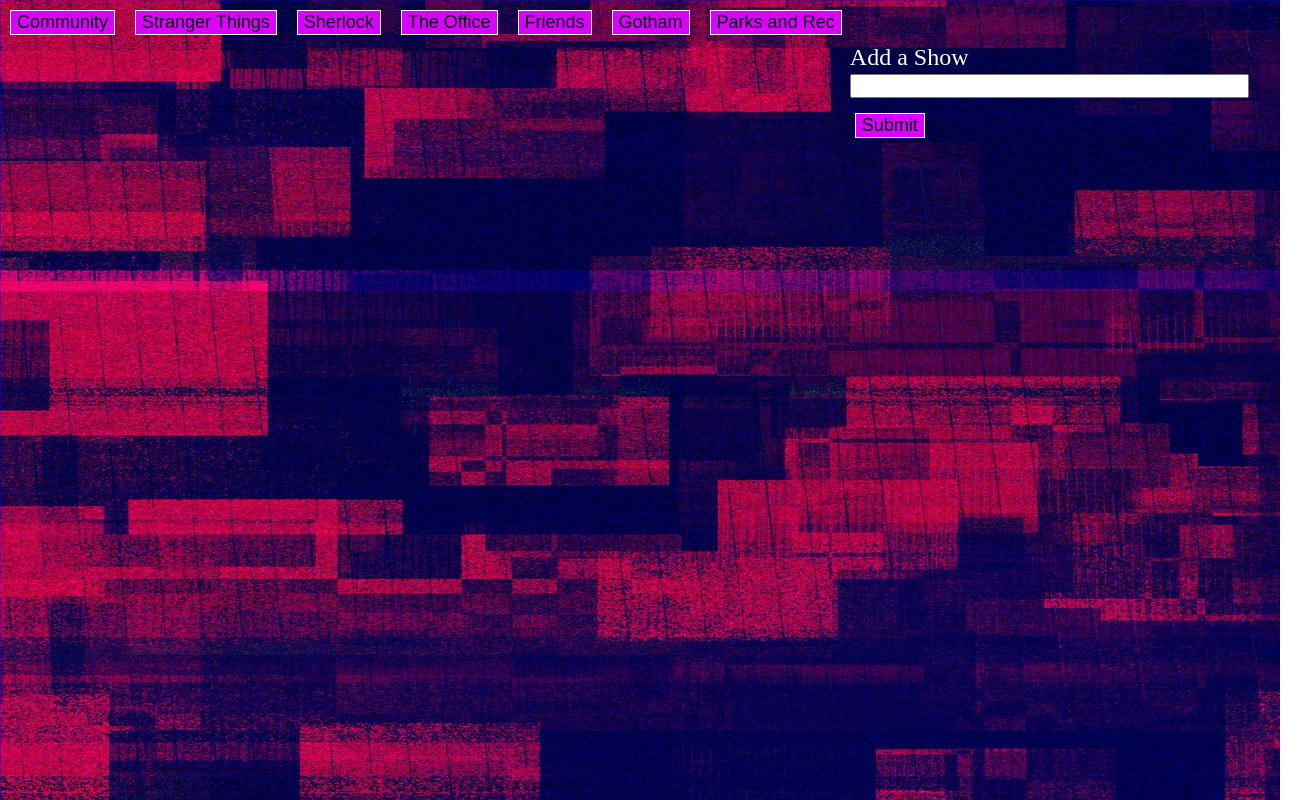
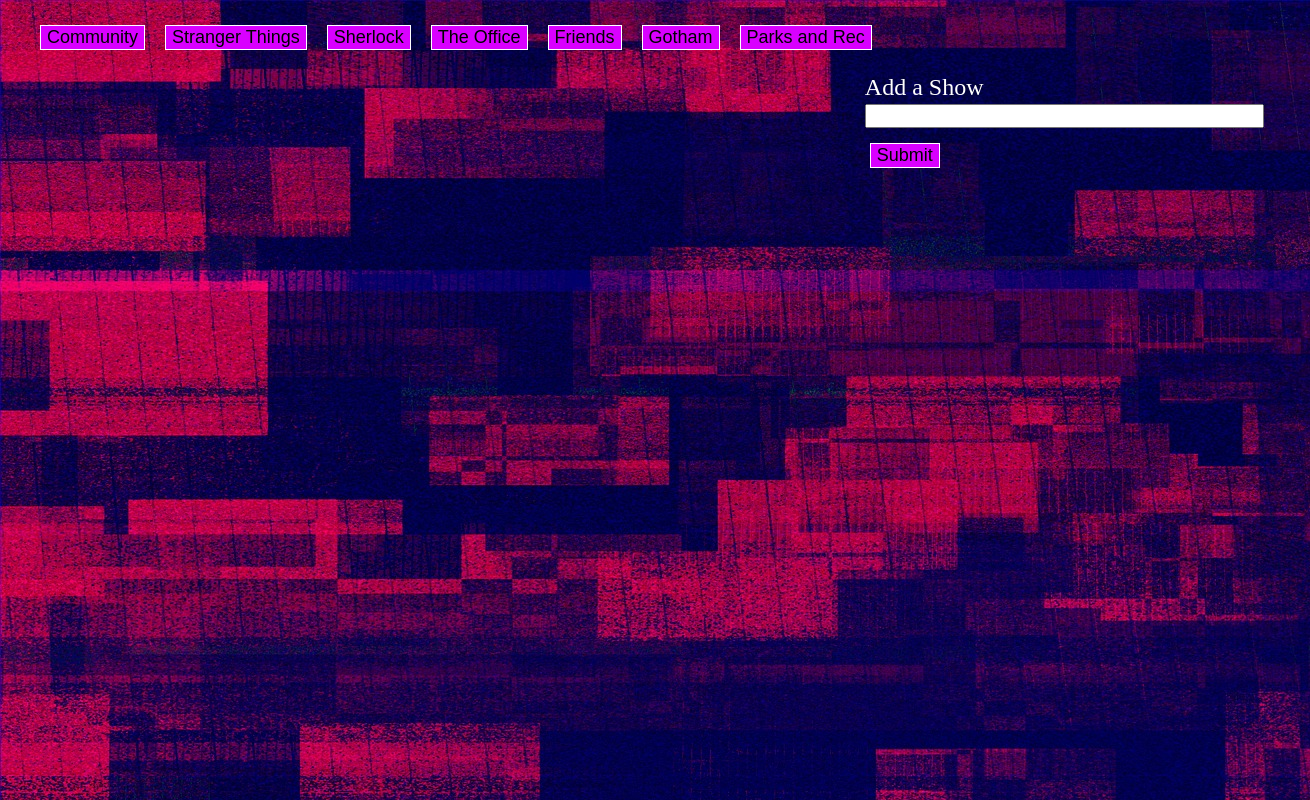
Before and after one commit to fred-h-nguyen/AJAX-GIPHY, a plain HTML site: page index.html in a window 1280 px wide. Shown: the whole page, 1310 px wide, since content can reach past the window. Drawn offline with nearby package versions, Linux system fonts and the light colour scheme.

Commit message:
changed margin of divs

```diff
--- a/assets/css/style.css
+++ b/assets/css/style.css
@@ -3,7 +3,8 @@ html, body{
 }
 
 body{
-    background-image: url(../images/glitch-2717630_1920.jpg)
+    background-image: url(../images/glitch-2717630_1920.jpg);
+    margin-left: 15px;
 }
 
 .flex-container{
@@ -13,6 +14,7 @@ body{
 
 #buttonDiv{
     width: 100%;
+    margin:15px;
 }
 
 button {
```
